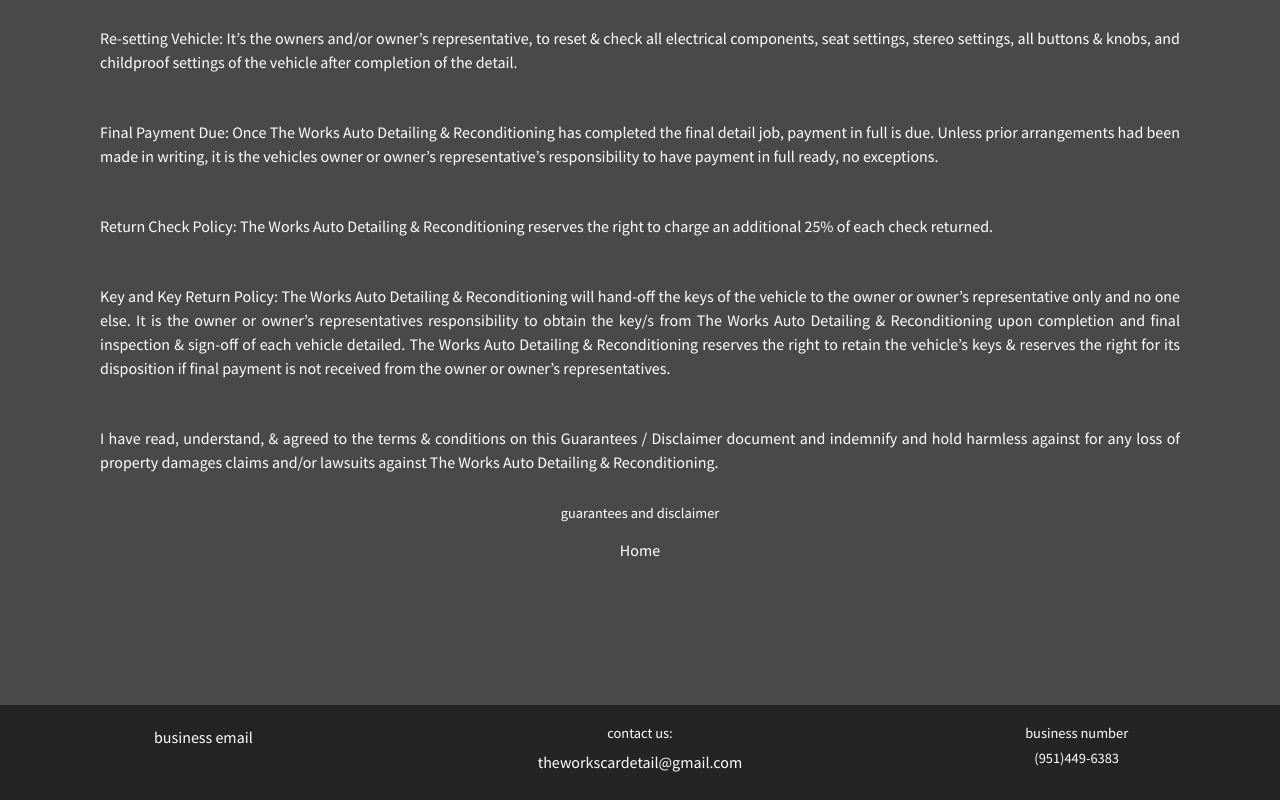
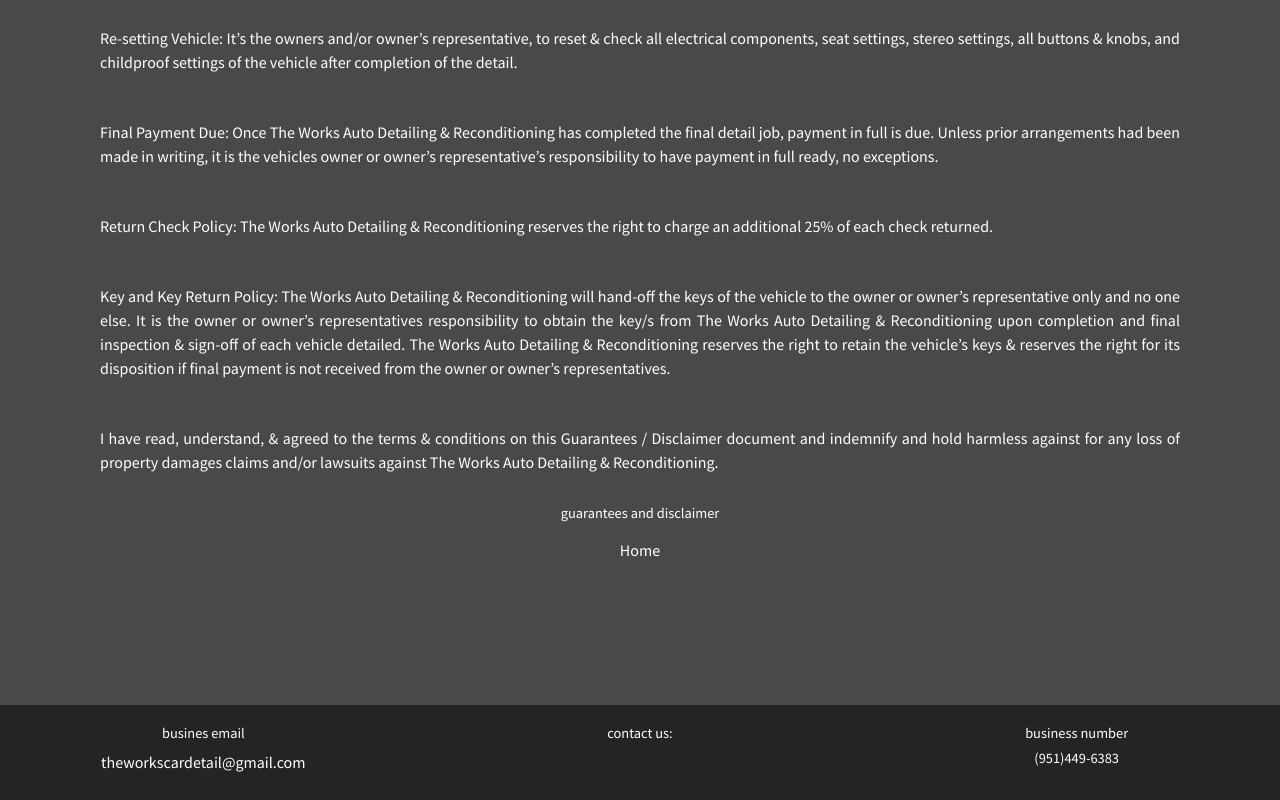
Before and after one commit to mlnemenzo/the-works, a React (Create React App) app: page /disclaimer in a window 1280 px wide. Shown: the part 1641-2441 px from the top of the page. Built offline with nearby package versions, Linux system fonts and the light colour scheme.

Commit message:
css clean up

```diff
--- a/src/components/footer.js
+++ b/src/components/footer.js
@@ -5,10 +5,13 @@
     render() {
         return(
             <div className="footer-body row">
-                <div className="contact-email col-4">business email</div>
+                <div className="contact-email col-4">
+                    <h5>busines email</h5>
+                    <Link className = "contacdt-link text-center" to = "/contact">theworkscardetail@gmail.com</Link>
+                </div>
                 <div className="social-media col-4">
                     <h5 className="contact-us">contact us:</h5>
-                    <Link className = "contacdt-link text-center" to = "/contact">theworkscardetail@gmail.com</Link>
+
                 </div>
                 <div className="footer-number col-4">
                     <h5 className="number">business number</h5>
```
Also changed, not shown: src/App.css (+0 -33 lines).
